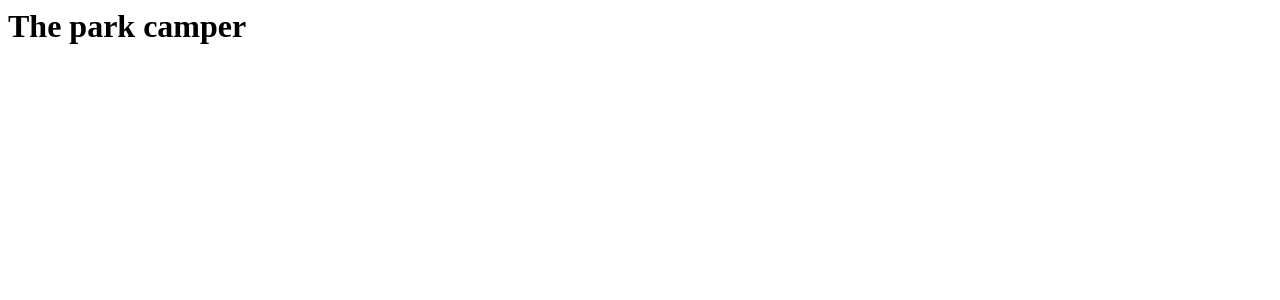
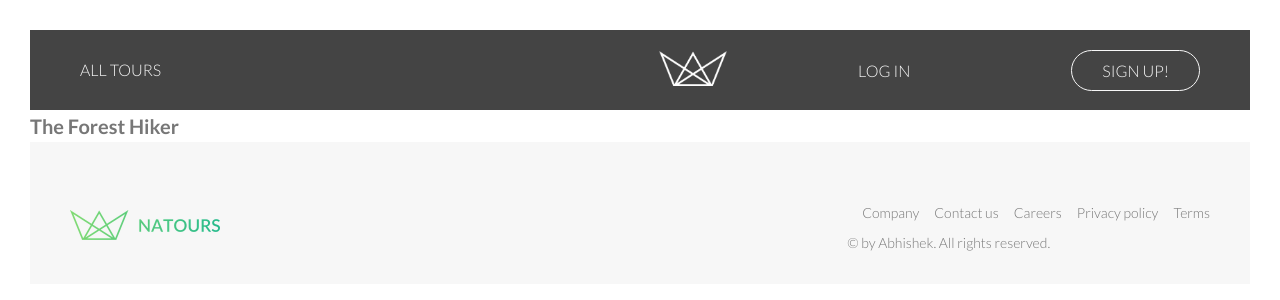
Before and after one commit to Abhisach687/Tour-Booking, a Node server app: page /api/v1/tours/ in a window 1280 px wide. Shown: the top 300 px of the page. Run offline with Node 20, Linux system fonts and the light colour scheme; some libraries are stand-ins or nearby versions.

Commit message:
creating base template

```diff
--- a/app.js
+++ b/app.js
@@ -68,7 +68,10 @@ app.use((req, res, next) => {
 
 // 3) ROUTES
 app.use('/', (req, res) => {
-  res.status(200).render('base');
+  res.status(200).render('base', {
+    tour: 'The Forest Hiker',
+    user: 'Abhishek'
+  });
 });
 app.use('/api/v1/tours', tourRouter);
 app.use('/api/v1/users', userRouter);
--- a/public/css/style.css
+++ b/public/css/style.css
@@ -830,6 +830,7 @@ body {
   display: -webkit-box;
   display: -ms-flexbox;
   display: flex;
+  justify-content: flex-end;
 }
 .footer__nav li {
   margin-left: 1.5rem;
--- a/views/base.pug
+++ b/views/base.pug
@@ -1 +1,46 @@
-h1 The park camper
+doctype html
+html(lang='en')
+    head
+        meta(charset='UTF-8')
+        meta(name='viewport', content='width=device-width, initial-scale=1.0')
+        link(href='https://fonts.googleapis.com/css?family=Lato:300,300i,700', rel='stylesheet')
+        link(rel='stylesheet', href='css/style.css')
+        link(rel='shortcut icon', type='image/png', href='img/favicon.png')
+        title Tour Booking: Book your Tour Now!
+    body
+        header.header
+            nav.nav.nav--tours
+                a.nav__el(href='#') All tours
+            .header__logo
+                img(src='img/logo-white.png', alt='Tour Booking logo')
+            //- nav.nav.nav--user
+            //-     a.nav__el(href='#') My bookings
+            //-     a.nav__el(href='#')
+            //-         img.nav__user-img(src='img/user.jpg', alt='User photo')
+            //-         span Abhishek
+            button.nav__el Log In
+            button.nav__el.nav__el--cta Sign Up!
+
+    //CONTENT
+
+    section.overview
+    h1=tour
+
+    //FOOTER
+
+    footer.footer
+        .footer__logo
+            img(src='img/logo-green.png', alt='Tour Booking logo')
+        ul.footer__nav
+            li
+                a(href='#') Company
+            li
+                a(href='#') Contact us
+            li
+                a(href='#') Careers
+            li
+                a(href='#') Privacy policy
+            li
+                a(href='#') Terms
+
+        p.footer__copy &copy; by Abhishek. All rights reserved.
```
